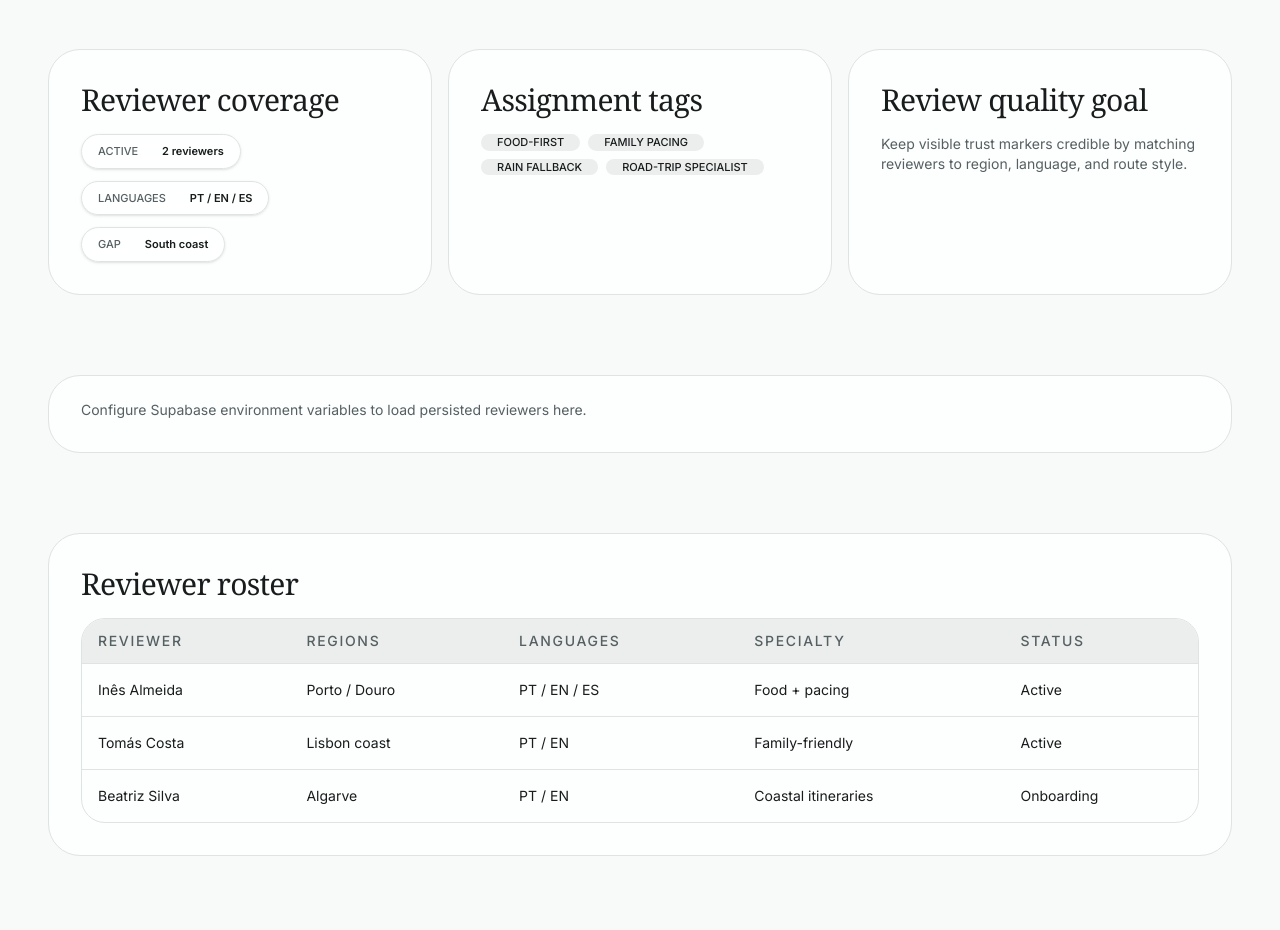
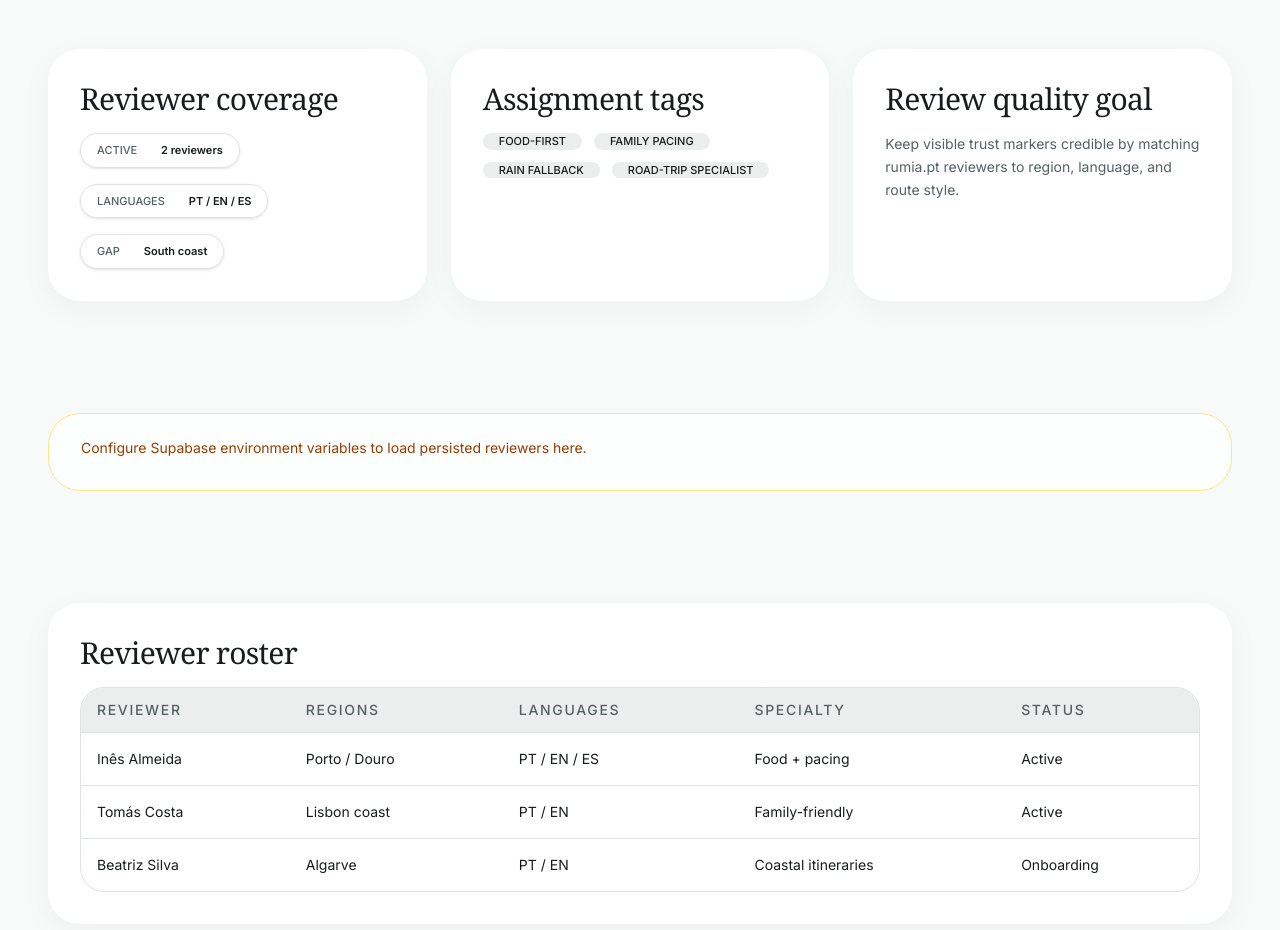
Before and after one commit to Dystx/Rota, a Next.js app in the folder apps/web/: page /admin/reviewers in a window 1280 px wide. Shown: the part 340-1270 px from the top of the page. Built offline with nearby package versions, Linux system fonts and the light colour scheme; no server answers.

Commit message:
feat(admin): redesign /admin/reviewers
Ultraworked with [Sisyphus](https://github.com/code-yeongyu/oh-my-openagent)

Co-authored-by: Sisyphus <clio-agent@sisyphuslabs.ai>

```diff
--- a/apps/web/app/(admin)/admin/reviewers/page.tsx
+++ b/apps/web/app/(admin)/admin/reviewers/page.tsx
@@ -32,27 +32,31 @@ export default async function AdminReviewersPage() {
 
   return (
     <PageShell variant="admin">
+      <div data-testid="admin-reviewers-header">
         <SectionHeading
           eyebrow="Admin CMS"
           title="Reviewer management shell"
           description="Matches the roadmap's reviewer-management layer: region fit, language coverage, specialties, and assignment readiness."
         />
-      <div className="grid gap-4 lg:grid-cols-3">
-        <Card>
+      </div>
+
+      <div className="grid gap-6 lg:grid-cols-3 mb-8">
+        <Card className="rota-glass-panel border-0">
           <CardHeader>
             <CardTitle>Reviewer coverage</CardTitle>
           </CardHeader>
-          <CardContent className="flex flex-wrap gap-3">
+          <CardContent className="flex flex-wrap gap-4">
             <StatPill label="Active" value={`${rows.filter((row) => row[4] === "Active").length} reviewers`} />
             <StatPill label="Languages" value="PT / EN / ES" />
             <StatPill label="Gap" value="South coast" />
           </CardContent>
         </Card>
-        <Card>
+
+        <Card className="rota-glass-panel border-0">
           <CardHeader>
             <CardTitle>Assignment tags</CardTitle>
           </CardHeader>
-          <CardContent className="flex flex-wrap gap-2">
+          <CardContent className="flex flex-wrap gap-3">
             {[
               "Food-first",
               "Family pacing",
@@ -63,33 +67,40 @@ export default async function AdminReviewersPage() {
             ))}
           </CardContent>
         </Card>
-        <Card>
+
+        <Card className="rota-glass-panel border-0 bg-[var(--color-surface)]">
           <CardHeader>
             <CardTitle>Review quality goal</CardTitle>
           </CardHeader>
           <CardContent>
-            <p className="rota-muted text-sm">Keep visible trust markers credible by matching reviewers to region, language, and route style.</p>
+            <p className="text-[var(--color-muted-foreground)] text-sm leading-relaxed">
+              Keep visible trust markers credible by matching rumia.pt reviewers to region, language, and route style.
+            </p>
           </CardContent>
         </Card>
       </div>
+
       {infoMessage ? (
-        <Card>
+        <Card className="mb-8 border-amber-200 bg-amber-50">
           <CardContent className="pt-6">
-            <p className="rota-muted text-sm">{infoMessage}</p>
+            <p className="text-sm text-amber-800">{infoMessage}</p>
           </CardContent>
         </Card>
       ) : null}
-      <Card>
+
+      <div data-testid="reviewers-table" className="min-w-0 max-w-full">
+        <Card className="rota-glass-panel border-0 overflow-hidden">
           <CardHeader>
             <CardTitle>Reviewer roster</CardTitle>
           </CardHeader>
-        <CardContent>
+          <CardContent className="overflow-x-auto">
             <DataTable
               columns={["Reviewer", "Regions", "Languages", "Specialty", "Status"]}
               rows={rows}
             />
           </CardContent>
         </Card>
+      </div>
     </PageShell>
   );
 }
```
Lines whose indentation alone changed are shown as unchanged.
